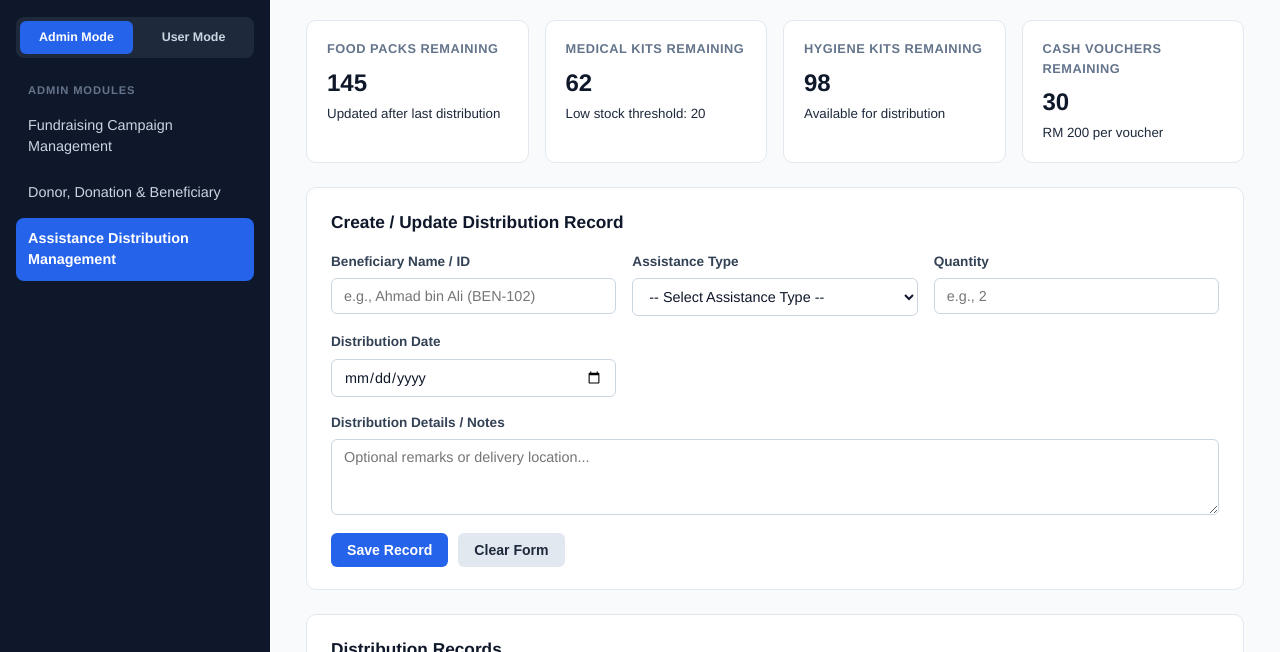
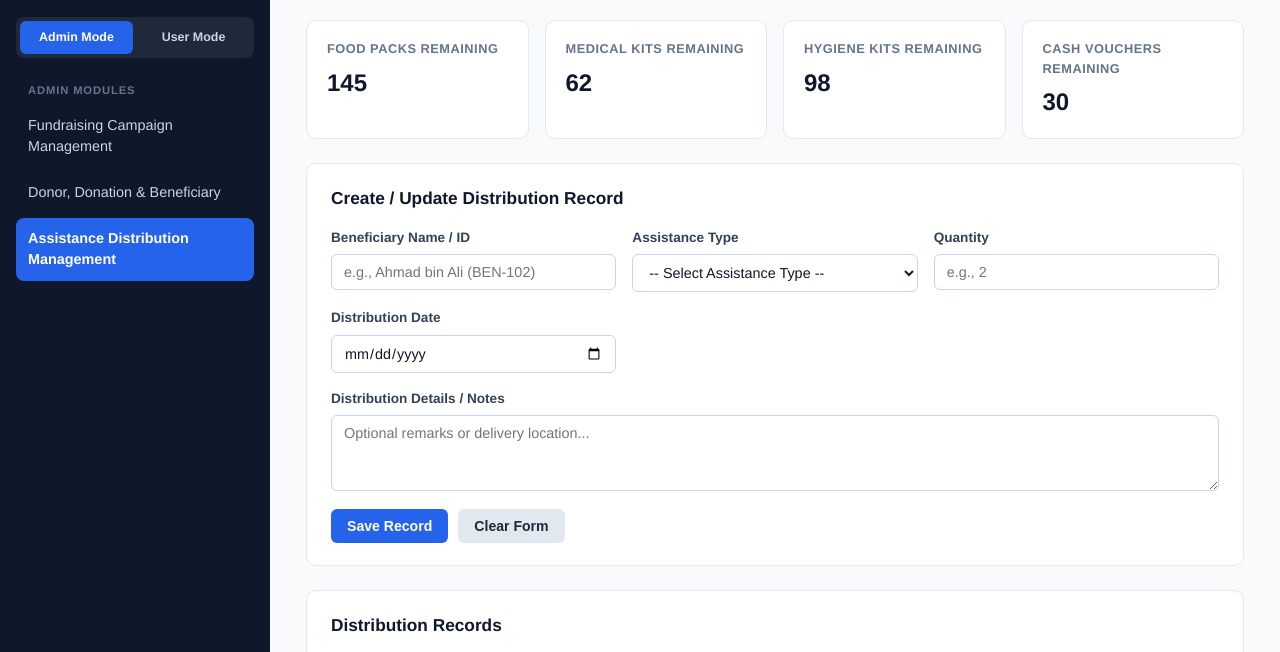
Before and after one commit to thanneesharamesh/CharityManagementSystem, a plain HTML site: page assistance-distribution.html in a window 1280 px wide. Shown: the part 100-752 px from the top of the page. Drawn offline with Linux system fonts and the light colour scheme.

Commit message:
removed small descriptive text for assistance distrubution module

```diff
--- a/assistance-distribution.html
+++ b/assistance-distribution.html
@@ -34,22 +34,18 @@
           <div class="stat-card">
             <div class="stat-label">Food Packs Remaining</div>
             <div class="stat-value">145</div>
-            <small>Updated after last distribution</small>
           </div>
           <div class="stat-card">
             <div class="stat-label">Medical Kits Remaining</div>
             <div class="stat-value">62</div>
-            <small>Low stock threshold: 20</small>
           </div>
           <div class="stat-card">
             <div class="stat-label">Hygiene Kits Remaining</div>
             <div class="stat-value">98</div>
-            <small>Available for distribution</small>
           </div>
           <div class="stat-card">
             <div class="stat-label">Cash Vouchers Remaining</div>
             <div class="stat-value">30</div>
-            <small>RM 200 per voucher</small>
           </div>
         </div>
 
```
